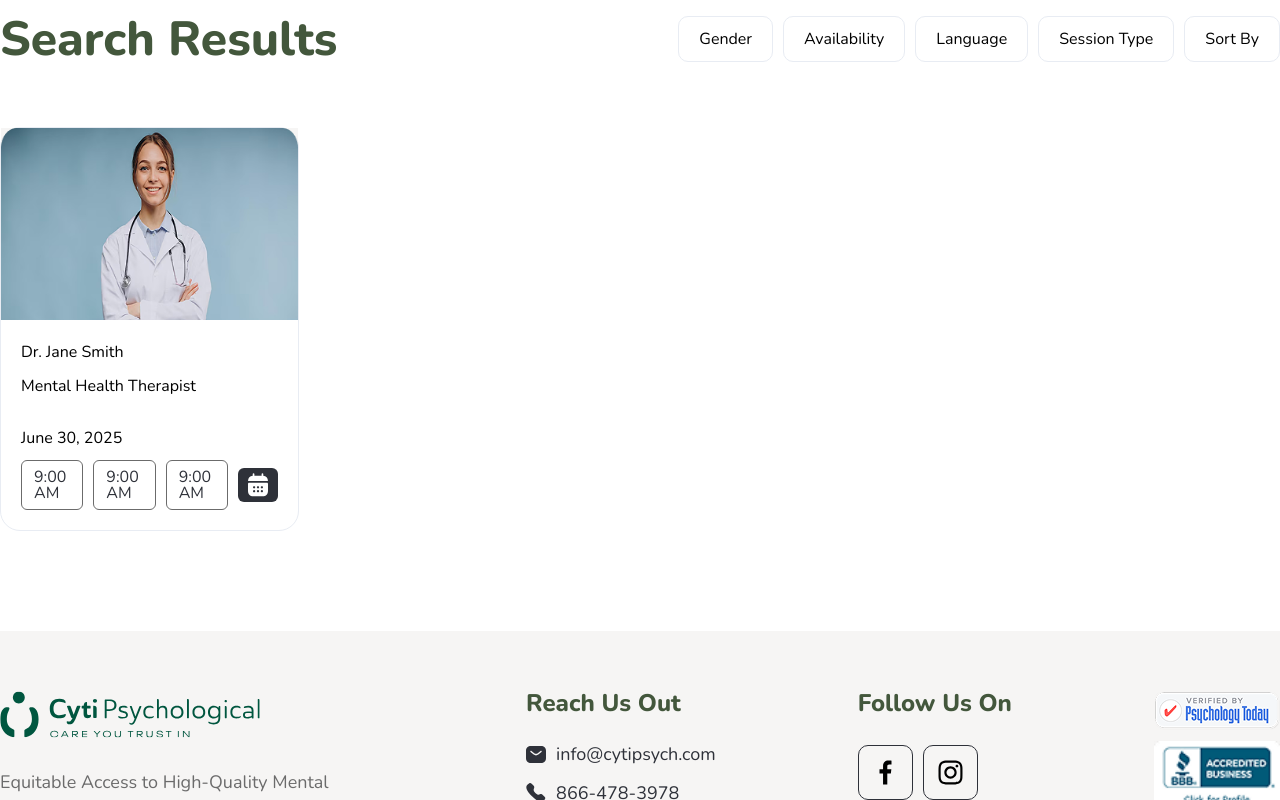
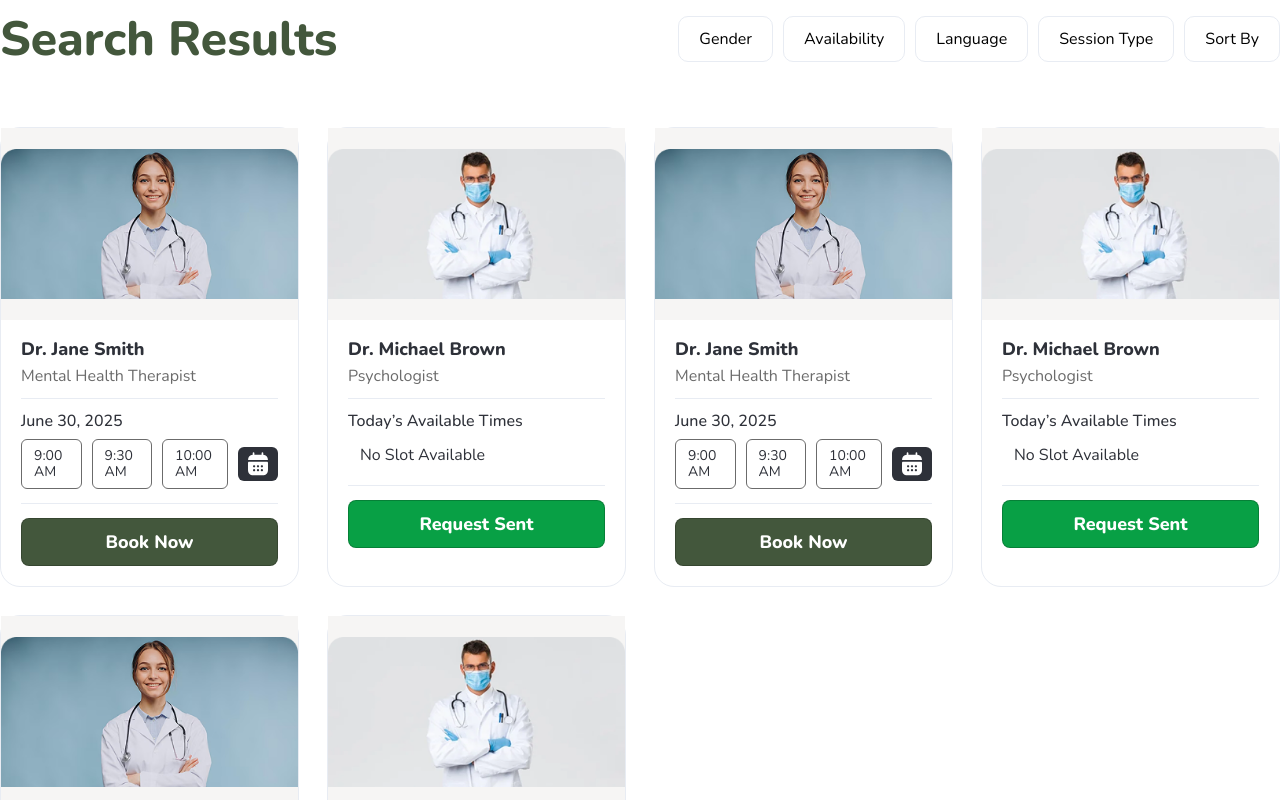
Before and after one commit to dhavalusdad/503, a React (Vite) app: page / in a window 1280 px wide. Shown: the part 1140-1940 px from the top of the page. Built offline with nearby package versions, Linux system fonts and the light colour scheme.

Commit message:
Design Create Landing page Completed

```diff
--- a/src/components/common/Icon/index.tsx
+++ b/src/components/common/Icon/index.tsx
@@ -20,6 +20,7 @@ import Mail from "@/assets/svg/Mail.svg?react";
 import Website from "@/assets/svg/Website.svg?react";
 import Facebook from "@/assets/svg/Facebook.svg?react";
 import Instagram from "@/assets/svg/Instagram.svg?react";
+import Arrow from "@/assets/svg/Arrow.svg?react";
 
 export type IconNameType =
   | "notification"
@@ -40,7 +41,8 @@ export type IconNameType =
   | "mail"
   | "website"
   | "facebook"
-  | "instagram";
+  | "instagram"
+  | "arrow";
 
 type IconProps = {
   name: IconNameType;
@@ -114,6 +116,8 @@ export const Icon = ({
         return <Facebook {...iconProps} />;
       case "instagram":
         return <Instagram {...iconProps} />;
+      case "arrow":
+        return <Arrow {...iconProps} />;
       default:
         return null;
     }
--- a/src/pages/Landing/index.tsx
+++ b/src/pages/Landing/index.tsx
@@ -1,8 +1,48 @@
 import Icon from "@/components/common/Icon";
 import Header from "./Header";
 import Footer from "./Footer";
+import clsx from "clsx";
 
 const Landing = () => {
+  const therapists = [
+    {
+      name: "Dr. Jane Smith",
+      role: "Mental Health Therapist",
+      image: "src/assets/images/Rectangle1.png",
+      times: ["9:00 AM", "9:30 AM", "10:00 AM"],
+    },
+    {
+      name: "Dr. Michael Brown",
+      role: "Psychologist",
+      image: "src/assets/images/Rectangle4.png",
+      times: [],
+    },
+    {
+      name: "Dr. Jane Smith",
+      role: "Mental Health Therapist",
+      image: "src/assets/images/Rectangle1.png",
+      times: ["9:00 AM", "9:30 AM", "10:00 AM"],
+    },
+    {
+      name: "Dr. Michael Brown",
+      role: "Psychologist",
+      image: "src/assets/images/Rectangle4.png",
+      times: [],
+    },
+    {
+      name: "Dr. Jane Smith",
+      role: "Mental Health Therapist",
+      image: "src/assets/images/Rectangle1.png",
+      times: ["9:00 AM", "9:30 AM", "10:00 AM"],
+    },
+    {
+      name: "Dr. Michael Brown",
+      role: "Psychologist",
+      image: "src/assets/images/Rectangle4.png",
+      times: [],
+    },
+  ];
+
   return (
     <>
       <section className="bg-primarylight w-full pt-10 pb-100px">
@@ -82,9 +122,27 @@ const Landing = () => {
                 </button>
               </div>
             </div>
-            <div className="w-2/4">
+            <div className="w-2/4 relative">
               <div className="w-full">
                 <img src="src/assets/images/businesswoman-greeting-coworker.png" />
+              </div>
+              <div className="absolute bottom-28 -left-[85px] bg-white p-5 rounded-2xl w-363px shadow-content">
+                <div className="flex flex-col gap-5">
+                  <h4 className="text-xl leading-5 font-bold text-blackdark">
+                    Need Help Choosing a Therapist?
+                  </h4>
+                  <p className="text-base font-medium leading-6 text-primarygray">
+                    We’re here to walk you through it. If you’re unsure who to
+                    pick, just give us a quick call — we’ll match you
+                    personally.
+                  </p>
+                  <div className="inline-block">
+                    <button className="inline-flex items-center justify-center gap-2.5 py-2.5 px-3 rounded-lg bg-primary border border-solid border-black/20 text-white text-sm leading-4 font-bold">
+                      <Icon name="phone" />
+                      <span>Talk to a Care Coordinator</span>
+                    </button>
+                  </div>
+                </div>
               </div>
             </div>
           </div>
@@ -115,37 +173,142 @@ const Landing = () => {
             </div>
           </div>
           <div className="grid grid-cols-4 gap-7">
-            <div className="relative border border-solid border-surface rounded-20px">
+            {therapists.map((item, index) => (
+              <div
+                key={index}
+                className="relative border border-solid border-surface rounded-20px group"
+              >
+                <div className="relative">
                   <div className="w-full h-48 bg-Gray">
                     <img
-                  className="w-full h-full objact-contain"
-                  src="src/assets/images/Rectangle1.png"
+                      className="w-full h-full object-contain"
+                      src={item.image}
+                      alt={item.name}
                     />
                   </div>
-              <div className="p-5 flex flex-col gap-7">
+                  <div className="p-5">
                     <div className="flex flex-col gap-2.5">
-                  <h4>Dr. Jane Smith</h4>
-                  <p>Mental Health Therapist</p>
+                      <h4 className="text-lg font-bold text-blackdark leading-18px">
+                        {item.name}
+                      </h4>
+                      <p className="text-base font-normal leading-4 text-primarygray">
+                        {item.role}
+                      </p>
+                    </div>
+
+                    <div className="bg-surface my-3.5 w-full h-1px" />
+
+                    <div className="flex flex-col gap-2.5">
+                      <span className="text-base font-medium leading-4 text-blackdark">
+                        {item.times.length
+                          ? "June 30, 2025"
+                          : "Today’s Available Times"}
+                      </span>
+
+                      <div className="flex items-center gap-2.5 justify-between">
+                        {item.times.length ? (
+                          item.times.map((time, idx) => (
+                            <p
+                              key={idx}
+                              className="text-sm leading-4 font-normal text-blackdark rounded-md border border-solid border-primarygray px-3 py-2"
+                            >
+                              {time}
+                            </p>
+                          ))
+                        ) : (
+                          <p className="text-base leading-4 font-normal text-blackdark px-3 py-2">
+                            No Slot Available
+                          </p>
+                        )}
+                        {item.times.length > 1 && (
+                          <div
+                            className={clsx(
+                              "bg-blackdark px-2 py-5px rounded-md text-white"
+                            )}
+                          >
+                            <Icon
+                              name="calendar"
+                              className="w-6 h-6 icon-wrapper"
+                            />
+                          </div>
+                        )}
+                      </div>
+                    </div>
+
+                    <div className="bg-surface my-3.5 w-full h-1px" />
+                    <button
+                      className={clsx(
+                        "cursor-pointer p-3.5 w-full rounded-lg text-lg font-bold leading-18px border border-solid border-black/20",
+                        item.times.length
+                          ? "bg-primary text-white"
+                          : "bg-Greenlight text-white"
+                      )}
+                    >
+                      {item.times.length ? "Book Now" : "Request Sent"}
+                    </button>
+                  </div>
+                </div>
+
+                {/* Hover Card */}
+                <div
+                  className={clsx(
+                    "hidden group-hover:block bg-white rounded-20px p-5 w-332px absolute top-0 shadow-content z-10",
+                    index % 4 === 3 ? "right-full -mr-2" : "left-full -ml-2"
+                  )}
+                >
+                  <div
+                    className={clsx(
+                      "absolute top-1/4 text-white",
+                      index % 4 === 3 ? "-right-4 rotate-180" : "-left-4"
+                    )}
+                  >
+                    <Icon name="arrow" />
+                  </div>
+                  <div className="relative">
+                    <div className="flex items-center gap-2.5">
+                      <div className="w-10 h-10 rounded-full">
+                        <img
+                          className="w-full h-full object-cover rounded-full"
+                          src={item.image}
+                        />
                       </div>
                       <div className="flex flex-col gap-2.5">
-                  <span>June 30, 2025</span>
-                  <div className="flex items-center gap-2.5 justify-between">
-                    <p className="text-base leading-4 font-normal text-blackdark rounded-md border border-solid border-primarygray px-3 py-2">
-                      9:00 AM
+                        <h4 className="text-base font-bold text-blackdark leading-4">
+                          {item.name}
+                        </h4>
+                        <p className="text-sm font-normal leading-3.5 text-primarygray">
+                          {item.role}
                         </p>
-                    <p className="text-base leading-4 font-normal text-blackdark rounded-md border border-solid border-primarygray px-3 py-2">
-                      9:00 AM
+                      </div>
+                    </div>
+                    <div className="bg-surface my-3.5 w-full h-1px" />
+                    <div className="flex flex-col gap-2.5">
+                      <p className="text-sm font-normal leading-21px text-blackdark">
+                        <strong>Area of Expertise:</strong> Anxiety, Trauma,
+                        Couples Therapy
                       </p>
-                    <p className="text-base leading-4 font-normal text-blackdark rounded-md border border-solid border-primarygray px-3 py-2">
-                      9:00 AM
+                      <p className="text-sm font-normal leading-21px text-blackdark">
+                        <b>Years of Experience / Practice:</b> 12 Years
                       </p>
-                    <div className="bg-blackdark px-2 py-5px rounded-md text-white">
-                      <Icon name="calendar" className="w-6 h-6 icon-wrapper" />
+                      <p className="text-base font-normal leading-21px text-blackdark">
+                        Hello! I'm Dr. Jane Smith a dedicated Mental Health
+                        Therapist with over 10 years of experience helping
+                        patients achieve better health and wellness. I believe
+                        in a personalized, compassionate approach to care,
+                        combining the latest medical techniques with genuine
+                        support for every patient’s journey. Whether you're
+                        recovering from an injury or working towards better
+                        overall health, I'm here to guide and empower you every
+                        step of the way...
+                        <span className="cursor-pointer font-bold">
+                          See More
+                        </span>
+                      </p>
                     </div>
                   </div>
                 </div>
               </div>
-            </div>
+            ))}
           </div>
         </div>
       </section>
--- a/tailwind.config.js
+++ b/tailwind.config.js
@@ -13,7 +13,8 @@ export default {
         primarygray: '#6B6B6B',
         surface: '#E8ECF3',
         blackdark: '#2E3139',
-        Gray: '#F6F5F4'
+        Gray: '#F6F5F4',
+        Greenlight: '#08A045'
       },
       spacing: {
 
@@ -38,7 +39,8 @@ export default {
         '64px': '64px'
       },
       lineHeight: {
-        '18px': '18px'
+        '18px': '18px',
+        '21px': '21px'
       },
       fontFamily: {
         Nunito: ['Nunito']
@@ -46,10 +48,16 @@ export default {
       width: {
         '85%': '85%',
         '30%': '30%',
-        '55px': '55px'
+        '55px': '55px',
+        '332px': '332px',
+        '363px': '363px'
       },
       height: {
-        '55px': '55px'
+        '55px': '55px',
+        '1px': '1px'
+      },
+      boxShadow: {
+        content: '0px 10px 30px 0px #0000004D'
       }
     },
   },
```
Also changed, not shown: src/assets/svg/Arrow.svg (added). Lines whose indentation alone changed are shown as unchanged.
